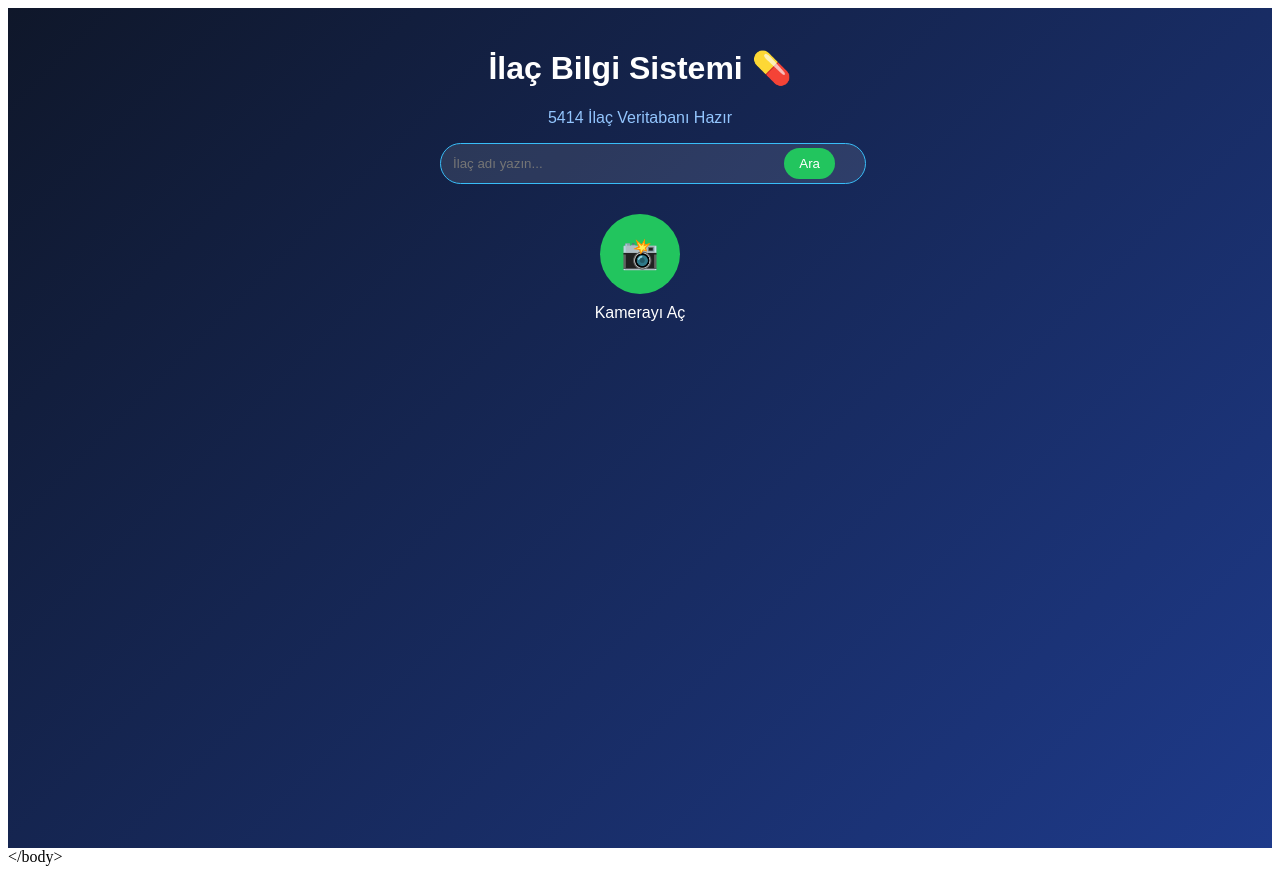
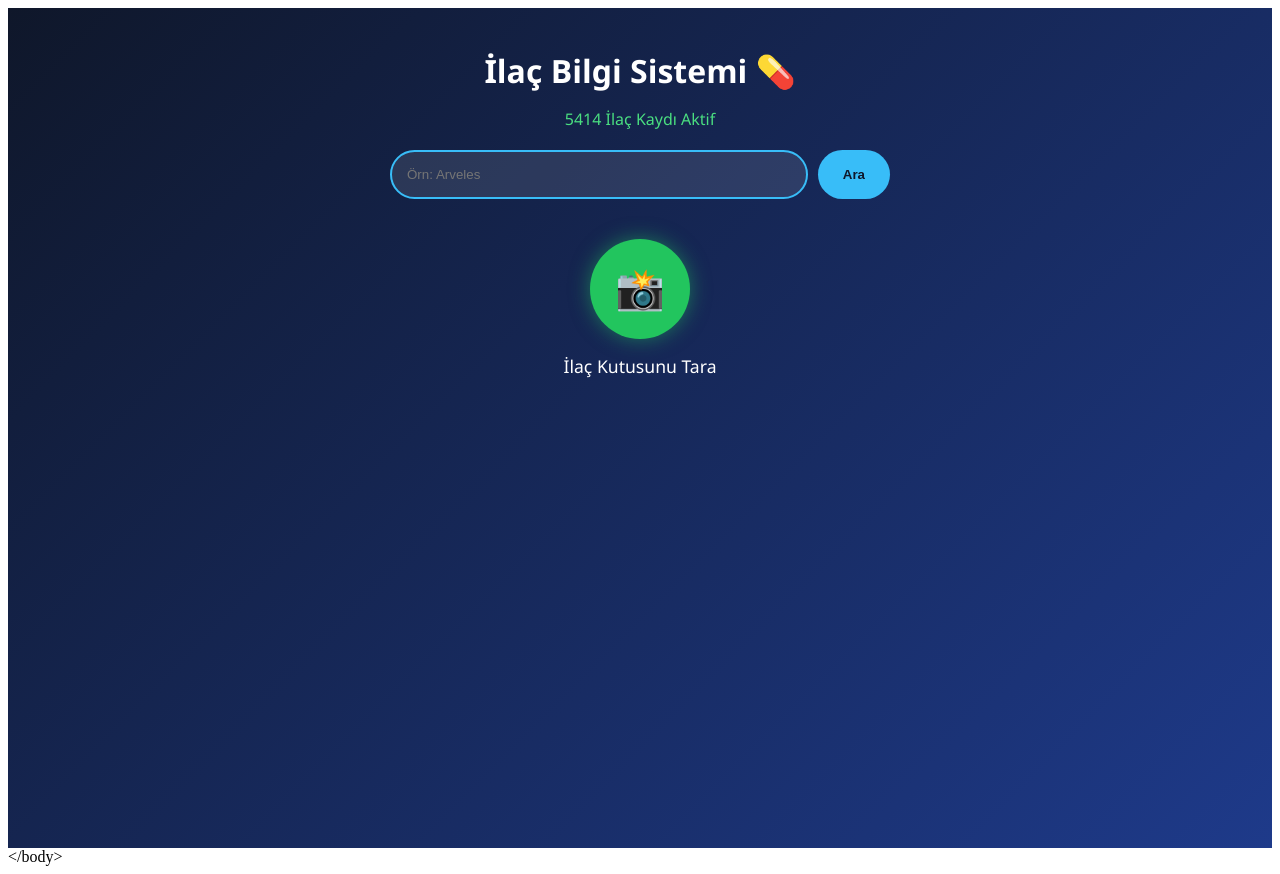
Before and after one commit to Haticee25/ilac-bilgi-sistemi, a React (Vite) app: page / in a window 1280 px wide. Built offline with nearby package versions, Linux system fonts and the light colour scheme.

Commit message:
Refactor App component for improved functionality
Refactor CSV parsing and improve error handling. Add loading state and enhance UI elements for better user experience.

```diff
--- a/App.tsx
+++ b/App.tsx
@@ -1,6 +1,5 @@
 import React, { useState, useEffect } from 'react';
 import ReactDOM from 'react-dom/client';
-// Dosyaların ana dizinde olduğu için yolları güncelledik
 import { useCamera } from './useCamera';
 import { useOCR } from './userOCR';
 import Papa from 'papaparse';
@@ -11,36 +10,71 @@ function App() {
     const [result, setResult] = useState<any>(null);
     const [showCamera, setShowCamera] = useState(false);
     const [isProcessing, setIsProcessing] = useState(false);
+    const [isLoading, setIsLoading] = useState(true);
 
     const { videoRef, startCamera, stopCamera, captureImage } = useCamera();
     const { scanImage } = useOCR();
 
     useEffect(() => {
-        // public/liste.csv dosyasını okuyoruz
+        // Dosyayı public klasöründen çekiyoruz
         fetch("/liste.csv")
             .then(res => res.text())
             .then(csvData => {
                 Papa.parse(csvData, {
                     header: true,
-                    delimiter: ";",
                     skipEmptyLines: true,
+                    quoteChar: '"', // Bozuk tırnak hatalarını önlemek için
                     complete: (results: any) => {
-                        const validData = results.data.filter((item: any) => item["İlaç Adı"]);
-                        setDrugs(validData);
+                        const parsedData = results.data.map((item: any) => {
+                            // Eğer satır noktalı virgülden dolayı tek bir sütun gibi algılandıysa ayırıyoruz
+                            if (Object.keys(item).length === 1) {
+                                const rowValue = Object.values(item)[0] as string;
+                                const parts = rowValue.split(';');
+                                return {
+                                    "İlaç Adı": parts[0]?.trim(),
+                                    "Etken Madde": parts[1]?.trim(),
+                                    "Kullanım Amacı": parts[2]?.trim(),
+                                    "Yan Etkiler": parts[3]?.trim(),
+                                    "Yaş Aralığı": parts[4]?.trim()
+                                };
+                            }
+                            // Normal geldiyse sadece temizlik yapıyoruz
+                            return {
+                                "İlaç Adı": item["İlaç Adı"]?.trim(),
+                                "Etken Madde": item["Etken Madde"]?.trim(),
+                                "Kullanım Amacı": item["Kullanım Amacı"]?.trim(),
+                                "Yan Etkiler": item["Yan Etkiler"]?.trim(),
+                                "Yaş Aralığı": item["Yaş Aralığı"]?.trim()
+                            };
+                        }).filter((d: any) => d["İlaç Adı"]); // Boş olanları eliyoruz
+
+                        setDrugs(parsedData);
+                        setIsLoading(false);
+                    },
+                    error: (err) => {
+                        console.error("CSV Ayrıştırma Hatası:", err);
+                        setIsLoading(false);
                     }
                 });
             })
-            .catch(err => console.error("CSV Yükleme Hatası:", err));
+            .catch(err => {
+                console.error("Dosya yüklenemedi:", err);
+                setIsLoading(false);
+            });
     }, []);
 
     const handleSearch = (name: string) => {
+        if (!name.trim()) return;
+
+        const searchName = name.trim().toLowerCase();
         const found = drugs.find(d =>
-            d["İlaç Adı"]?.trim().toLowerCase() === name.trim().toLowerCase()
+            d["İlaç Adı"] && d["İlaç Adı"].toLowerCase() === searchName
         );
+
         if (found) {
             setResult(found);
         } else {
-            alert("İlaç veritabanında bulunamadı!");
+            alert(`"${name}" veritabanında bulunamadı. Lütfen yazımı kontrol edin.`);
         }
     };
 
@@ -53,12 +87,20 @@ function App() {
             try {
                 const text = await scanImage(image);
                 if (text) {
+                    const searchTerms = text.toLowerCase();
+                    // OCR metni içinde ilaç adını arıyoruz
                     const found = drugs.find(d =>
-                        text.toLowerCase().includes(d["İlaç Adı"]?.toLowerCase().trim())
+                        d["İlaç Adı"] && searchTerms.includes(d["İlaç Adı"].toLowerCase())
                     );
-                    if (found) setResult(found);
-                    else alert("Kamera ilacı tanıyamadı.");
+
+                    if (found) {
+                        setResult(found);
+                    } else {
+                        alert("Kamera metni okudu ama veritabanındaki ilaçlarla eşleştiremedi.");
+                    }
                 }
+            } catch (err) {
+                alert("Görüntü işlenirken bir hata oluştu.");
             } finally {
                 setIsProcessing(false);
             }
@@ -72,66 +114,107 @@ function App() {
             color: 'white',
             padding: '20px',
             textAlign: 'center',
-            fontFamily: 'sans-serif'
+            fontFamily: 'Segoe UI, Tahoma, Geneva, Verdana, sans-serif'
         }}>
-            <h1>İlaç Bilgi Sistemi 💊</h1>
+            <h1 style={{ marginBottom: '10px' }}>İlaç Bilgi Sistemi 💊</h1>
 
-            {drugs.length > 0 ? (
-                <p style={{ color: '#93c5fd' }}>{drugs.length} İlaç Veritabanı Hazır</p>
+            {isLoading ? (
+                <p style={{ color: '#93c5fd' }}>Veritabanı hazırlanıyor...</p>
             ) : (
-                <p>Veriler yükleniyor...</p>
+                <p style={{ color: '#4ade80' }}>{drugs.length} İlaç Kaydı Aktif</p>
             )}
 
             {!showCamera && (
-                <div style={{ maxWidth: '400px', margin: '0 auto' }}>
-                    <div style={{ position: 'relative', marginBottom: '30px' }}>
+                <div style={{ maxWidth: '500px', margin: '20px auto' }}>
+                    <div style={{ display: 'flex', gap: '10px', marginBottom: '30px' }}>
                         <input
                             value={query}
                             onChange={(e) => setQuery(e.target.value)}
-                            placeholder="İlaç adı yazın..."
-                            style={{ width: '100%', padding: '12px', borderRadius: '25px', border: '1px solid #38bdf8', background: 'rgba(255,255,255,0.1)', color: 'white' }}
+                            onKeyPress={(e) => e.key === 'Enter' && handleSearch(query)}
+                            placeholder="Örn: Arveles"
+                            style={{
+                                flex: 1, padding: '15px', borderRadius: '30px',
+                                border: '2px solid #38bdf8', background: 'rgba(255,255,255,0.1)',
+                                color: 'white', outline: 'none'
+                            }}
                         />
-                        <button onClick={() => handleSearch(query)} style={{ position: 'absolute', right: '5px', top: '5px', padding: '8px 15px', borderRadius: '20px', background: '#22c55e', border: 'none', color: 'white', cursor: 'pointer' }}>
+                        <button
+                            onClick={() => handleSearch(query)}
+                            style={{
+                                padding: '0 25px', borderRadius: '30px',
+                                background: '#38bdf8', border: 'none',
+                                color: '#0f172a', fontWeight: 'bold', cursor: 'pointer'
+                            }}
+                        >
                             Ara
                         </button>
                     </div>
 
-                    <button
-                        onClick={() => { setShowCamera(true); setTimeout(startCamera, 500); }}
-                        style={{ width: '80px', height: '80px', borderRadius: '50%', background: '#22c55e', border: 'none', fontSize: '30px', cursor: 'pointer' }}
-                    >
-                        📸
-                    </button>
-                    <p style={{ marginTop: '10px' }}>Kamerayı Aç</p>
+                    <div style={{ marginTop: '40px' }}>
+                        <button
+                            onClick={() => { setShowCamera(true); setTimeout(startCamera, 500); }}
+                            style={{
+                                width: '100px', height: '100px', borderRadius: '50%',
+                                background: '#22c55e', border: 'none',
+                                fontSize: '40px', cursor: 'pointer',
+                                boxShadow: '0 0 20px rgba(34, 197, 94, 0.5)'
+                            }}
+                        >
+                            📸
+                        </button>
+                        <p style={{ marginTop: '15px', fontSize: '1.1rem' }}>İlaç Kutusunu Tara</p>
+                    </div>
                 </div>
             )}
 
-            {isProcessing && <p style={{ color: '#fbbf24' }}>🔍 Taranıyor...</p>}
+            {isProcessing && (
+                <div style={{ margin: '20px' }}>
+                    <div className="spinner" style={{ border: '4px solid rgba(255,255,255,0.3)', borderTop: '4px solid #38bdf8', borderRadius: '50%', width: '40px', height: '40px', margin: '0 auto', animation: 'spin 1s linear infinite' }}></div>
+                    <p style={{ color: '#fbbf24', marginTop: '10px' }}>İlaç ismi analiz ediliyor...</p>
+                </div>
+            )}
 
             {showCamera && (
                 <div style={{ position: 'fixed', inset: 0, background: 'black', zIndex: 1000, display: 'flex', flexDirection: 'column' }}>
-                    <video ref={videoRef} autoPlay playsInline style={{ flex: 1, width: '100%' }} />
-                    <div style={{ height: '100px', display: 'flex', justifyContent: 'center', alignItems: 'center', gap: '20px' }}>
-                        <button onClick={handleCapture} style={{ width: '60px', height: '60px', borderRadius: '50%', background: 'white', border: 'none' }}></button>
-                        <button onClick={() => { stopCamera(); setShowCamera(false); }} style={{ color: 'white', background: 'none', border: '1px solid white', padding: '10px' }}>İptal</button>
+                    <video ref={videoRef} autoPlay playsInline style={{ flex: 1, width: '100%', objectFit: 'cover' }} />
+                    <div style={{ height: '120px', background: 'rgba(0,0,0,0.8)', display: 'flex', justifyContent: 'center', alignItems: 'center', gap: '30px' }}>
+                        <button onClick={handleCapture} style={{ width: '70px', height: '70px', borderRadius: '50%', background: 'white', border: 'none', cursor: 'pointer' }}></button>
+                        <button onClick={() => { stopCamera(); setShowCamera(false); }} style={{ color: 'white', background: 'rgba(255,255,255,0.2)', border: 'none', padding: '12px 25px', borderRadius: '20px', cursor: 'pointer' }}>Kapat</button>
                     </div>
                 </div>
             )}
 
             {result && !showCamera && (
-                <div style={{ marginTop: '30px', padding: '20px', borderRadius: '15px', background: 'rgba(255,255,255,0.1)', textAlign: 'left', border: '1px solid rgba(255,255,255,0.2)' }}>
-                    <h2 style={{ color: '#fbbf24', marginTop: 0 }}>{result["İlaç Adı"]}</h2>
-                    <p><strong>Etken Madde:</strong> {result["Etken Madde"]}</p>
-                    <p><strong>Kullanım Amacı:</strong> {result["Kullanım Amacı"]}</p>
-                    <p><strong>Yan Etkiler:</strong> {result["Yan Etkiler"]}</p>
-                    <p><strong>Yaş Aralığı:</strong> {result["Yaş Aralığı"]}</p>
-                    <button onClick={() => setResult(null)} style={{ background: 'none', border: 'none', color: '#93c5fd', textDecoration: 'underline', cursor: 'pointer', padding: 0 }}>Kapat</button>
+                <div style={{
+                    marginTop: '30px', padding: '25px', borderRadius: '20px',
+                    background: 'rgba(255,255,255,0.1)', textAlign: 'left',
+                    border: '1px solid rgba(255,255,255,0.2)', maxWidth: '600px', margin: '30px auto'
+                }}>
+                    <h2 style={{ color: '#fbbf24', margin: '0 0 15px 0', borderBottom: '1px solid rgba(255,255,255,0.1)', paddingBottom: '10px' }}>
+                        {result["İlaç Adı"]}
+                    </h2>
+                    <div style={{ display: 'grid', gap: '15px' }}>
+                        <p><strong>🧪 Etken Madde:</strong><br/>{result["Etken Madde"]}</p>
+                        <p><strong>🎯 Kullanım Amacı:</strong><br/>{result["Kullanım Amacı"]}</p>
+                        <p><strong>⚠️ Yan Etkiler:</strong><br/>{result["Yan Etkiler"]}</p>
+                        <p><strong>👥 Yaş Aralığı:</strong><br/>{result["Yaş Aralığı"]}</p>
+                    </div>
+                    <button
+                        onClick={() => setResult(null)}
+                        style={{
+                            marginTop: '20px', background: 'none', border: '1px solid #93c5fd',
+                            color: '#93c5fd', padding: '8px 20px', borderRadius: '15px', cursor: 'pointer'
+                        }}
+                    >
+                        Başka Bir İlaç Ara
+                    </button>
                 </div>
             )}
         </div>
     );
 }
 
+// React 18 için root ayarı
 const rootElement = document.getElementById('root');
 if (rootElement) {
     const root = ReactDOM.createRoot(rootElement);
```
